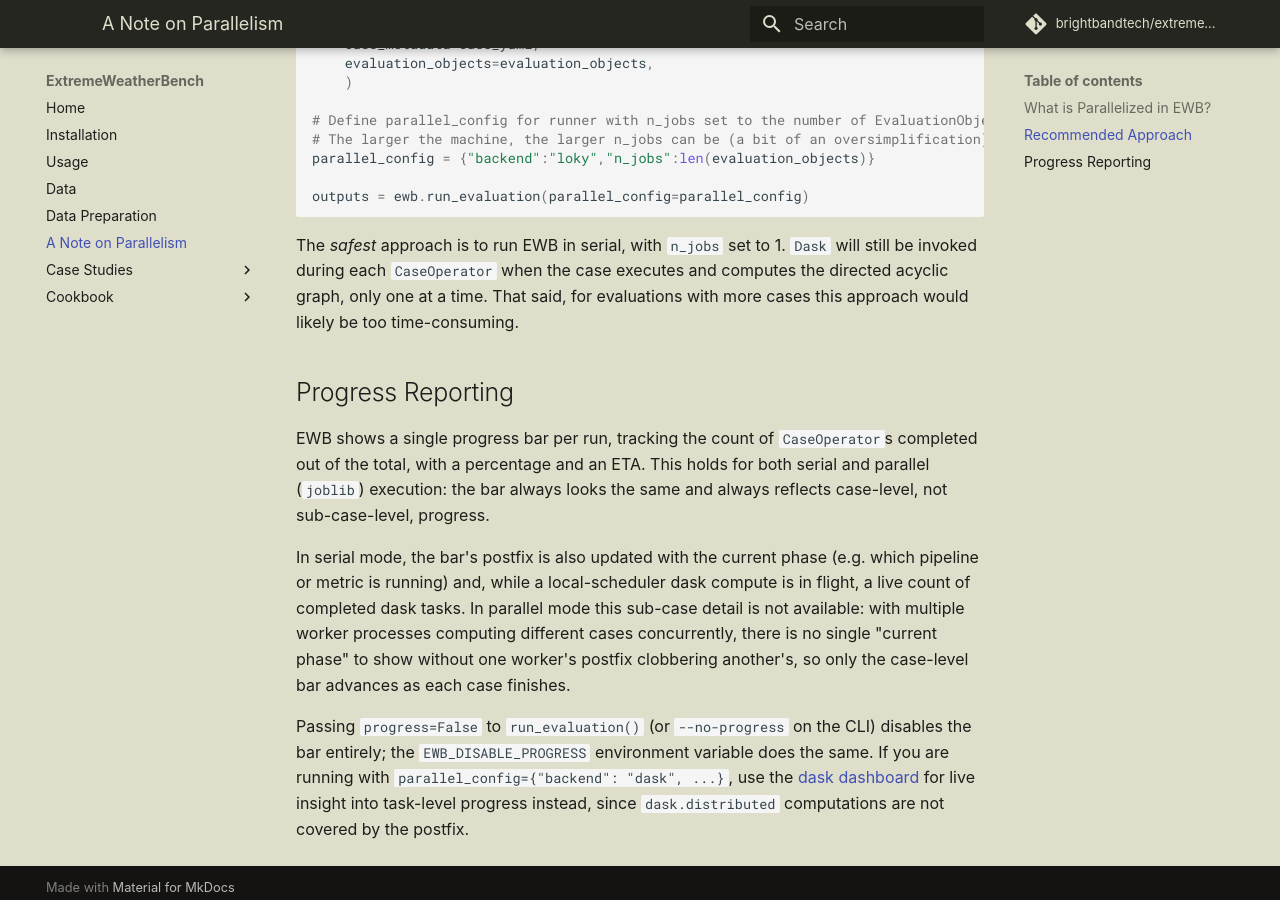
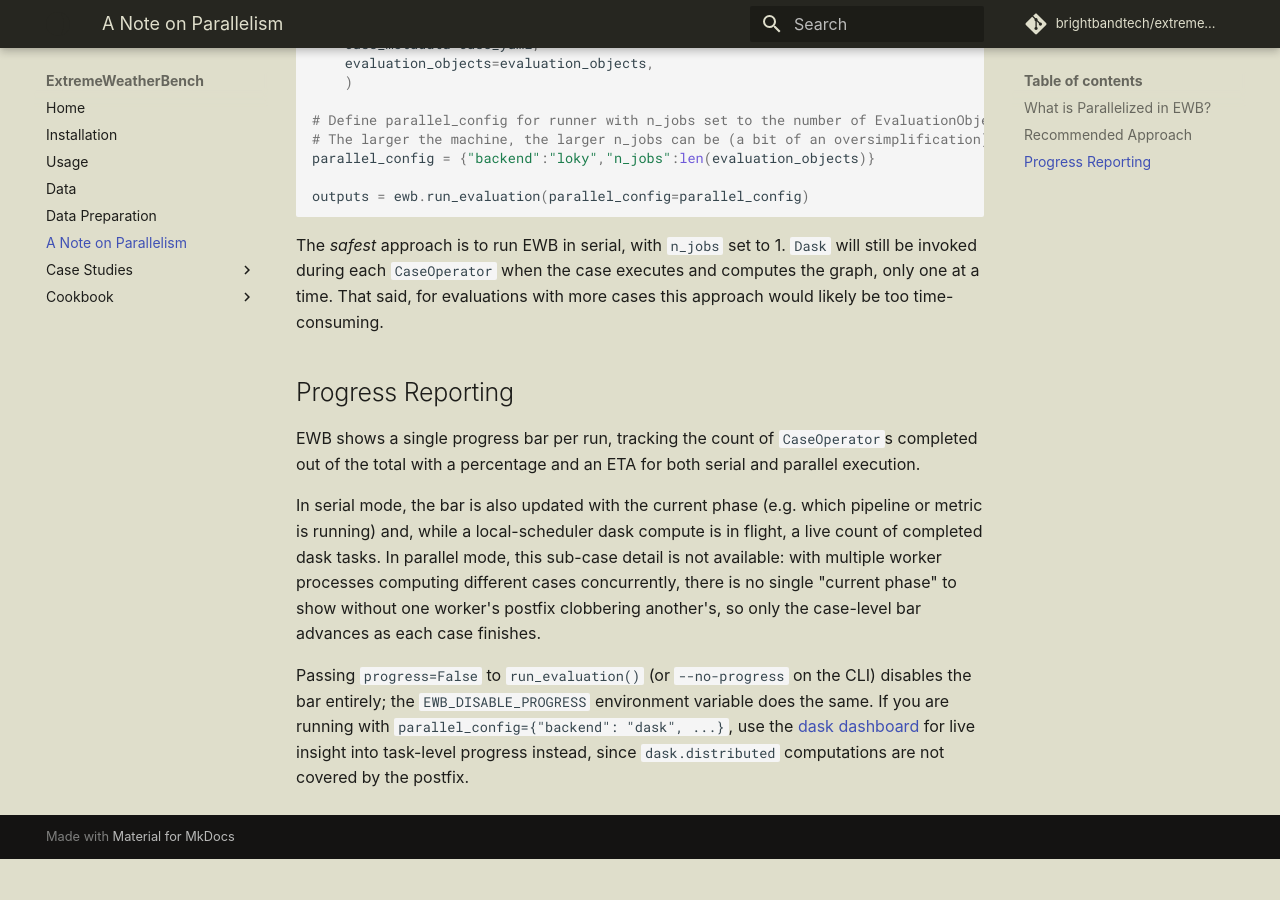
Before and after one commit to brightbandtech/ExtremeWeatherBench, an MkDocs documentation site: the page built from docs/parallelism.md, in a window 1280 px wide and 900 px high, scrolled down 1041 px. Built offline with MkDocs 1.6.1 and Material for MkDocs 9.7.7, drawn with Linux system fonts in a browser that asks for light colours; comment, search, counter and statistics services are not loaded; after the commit the page ends 1900 px from its top, so only the background shows below that.

Commit message:
update parallelism page

````diff
--- a/docs/parallelism.md
+++ b/docs/parallelism.md
@@ -38,12 +38,12 @@
 outputs = ewb.run_evaluation(parallel_config=parallel_config)
 ```
 
-The _safest_ approach is to run EWB in serial, with `n_jobs` set to 1. `Dask` will still be invoked during each `CaseOperator` when the case executes and computes the directed acyclic graph, only one at a time. That said, for evaluations with more cases this approach would likely be too time-consuming.
+The _safest_ approach is to run EWB in serial, with `n_jobs` set to 1. `Dask` will still be invoked during each `CaseOperator` when the case executes and computes the graph, only one at a time. That said, for evaluations with more cases this approach would likely be too time-consuming.
 
 ## Progress Reporting
 
-EWB shows a single progress bar per run, tracking the count of `CaseOperator`s completed out of the total, with a percentage and an ETA. This holds for both serial and parallel (`joblib`) execution: the bar always looks the same and always reflects case-level, not sub-case-level, progress.
+EWB shows a single progress bar per run, tracking the count of `CaseOperator`s completed out of the total with a percentage and an ETA for both serial and parallel execution.
 
-In serial mode, the bar's postfix is also updated with the current phase (e.g. which pipeline or metric is running) and, while a local-scheduler dask compute is in flight, a live count of completed dask tasks. In parallel mode this sub-case detail is not available: with multiple worker processes computing different cases concurrently, there is no single "current phase" to show without one worker's postfix clobbering another's, so only the case-level bar advances as each case finishes.
+In serial mode, the bar is also updated with the current phase (e.g. which pipeline or metric is running) and, while a local-scheduler dask compute is in flight, a live count of completed dask tasks. In parallel mode, this sub-case detail is not available: with multiple worker processes computing different cases concurrently, there is no single "current phase" to show without one worker's postfix clobbering another's, so only the case-level bar advances as each case finishes.
 
 Passing `progress=False` to `run_evaluation()` (or `--no-progress` on the CLI) disables the bar entirely; the `EWB_DISABLE_PROGRESS` environment variable does the same. If you are running with `parallel_config={"backend": "dask", ...}`, use the [dask dashboard](https://docs.dask.org/en/stable/dashboard.html) for live insight into task-level progress instead, since `dask.distributed` computations are not covered by the postfix.
````
